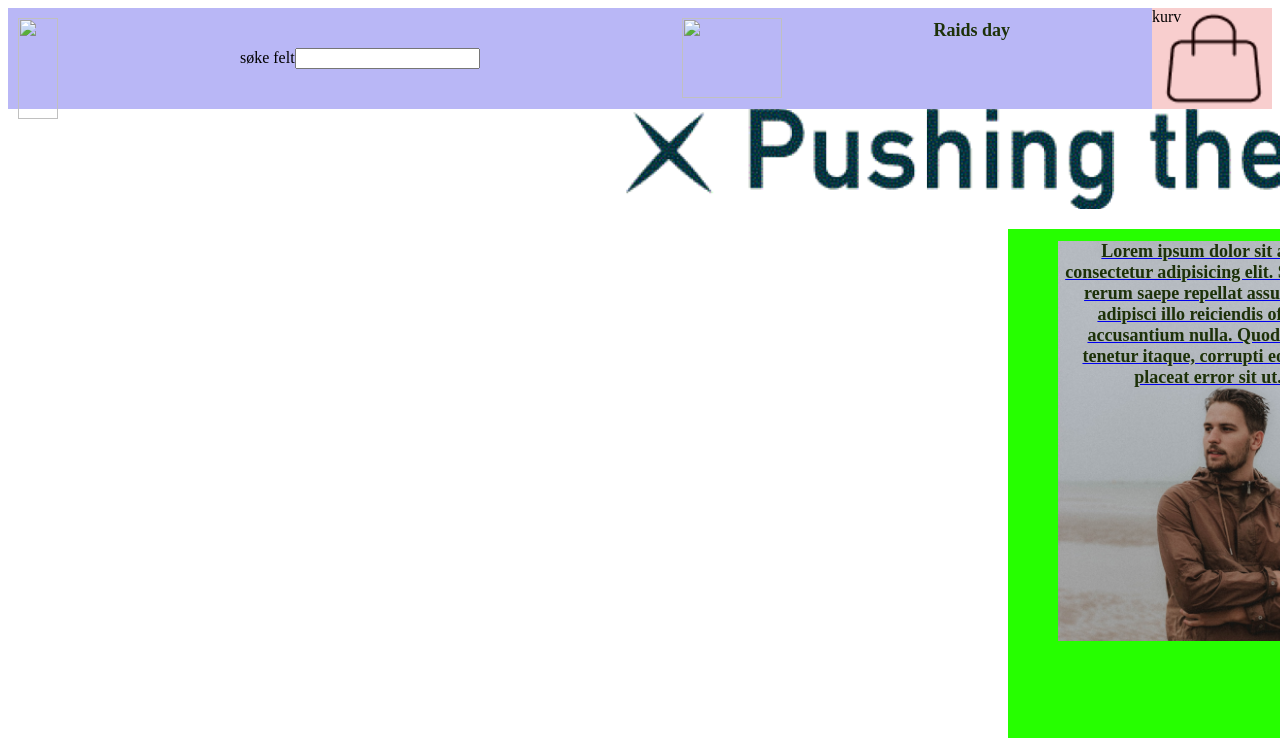
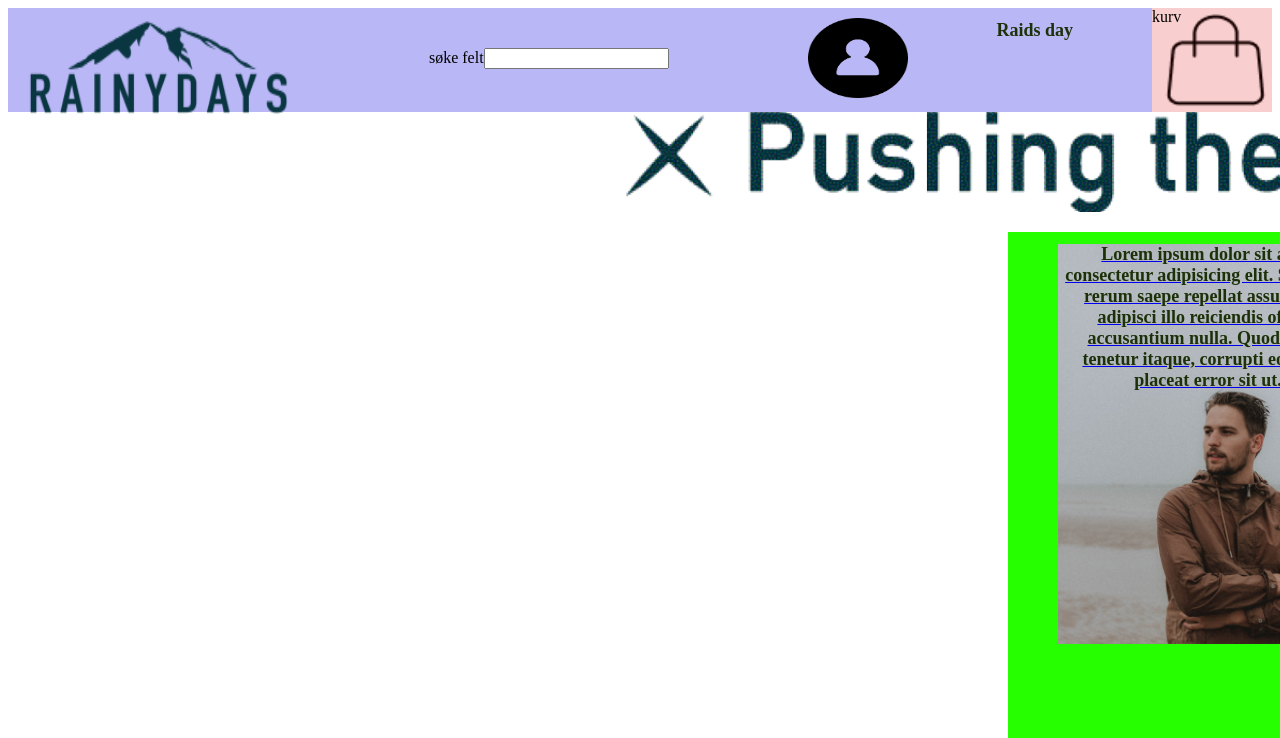
Before and after one commit to Dufish/prosjektoppgave, a plain HTML site: page index.html in a window 1280 px wide. Shown: the top 738 px of the page. Drawn offline with Linux system fonts and the light colour scheme; files whose address does not match are found by name.

Commit message:
levert på nytt

```diff
--- a/index.html
+++ b/index.html
@@ -10,11 +10,11 @@
   <body>
     <header>
       <a href="index.html"
-        ><img src="../Indexhome.hmtl/logo.png" class="hovedlogo" />
+        ><img src="logo.png" class="hovedlogo" />
       </a>
       <div class="søke">søke felt<input type="search" /></div>
       <a href="loginn.html" target="_blank">
-        <img src="../Indexhome.hmtl/min side icon.png"
+        <img src="min side icon.png"
       /></a>
       <h1>Raids day</h1>
 
@@ -24,7 +24,7 @@
 
     <main class="main-index">
       <div class="grid-items">
-        <a href="../Indexhome.hmtl/jakke.html"><div class="img1"><h1>Lorem ipsum dolor sit amet consectetur adipisicing elit. Similique
+        <a href="jakke.html"><div class="img1"><h1>Lorem ipsum dolor sit amet consectetur adipisicing elit. Similique
           rerum saepe repellat assumenda adipisci illo reiciendis officiis
           accusantium nulla. Quod animi tenetur itaque, corrupti eos vitae
           placeat error sit ut.</h1></div>
```
